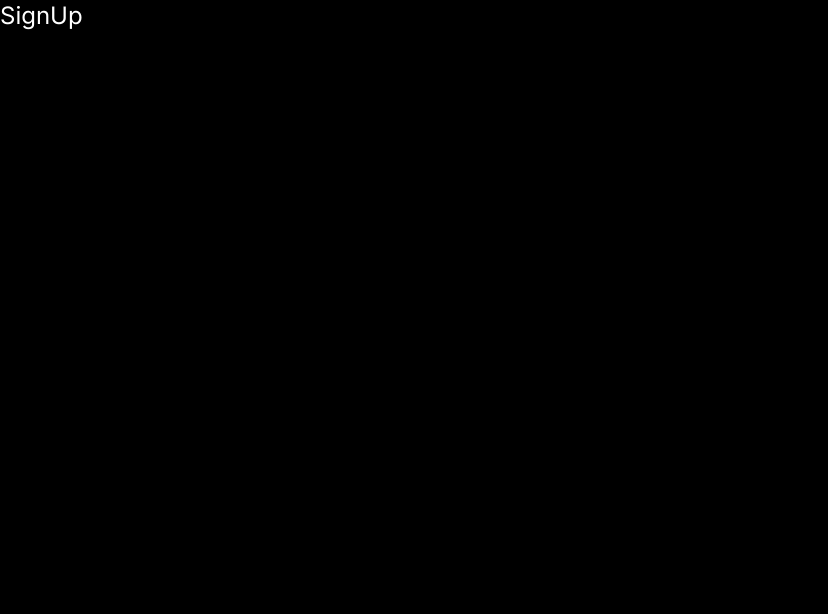
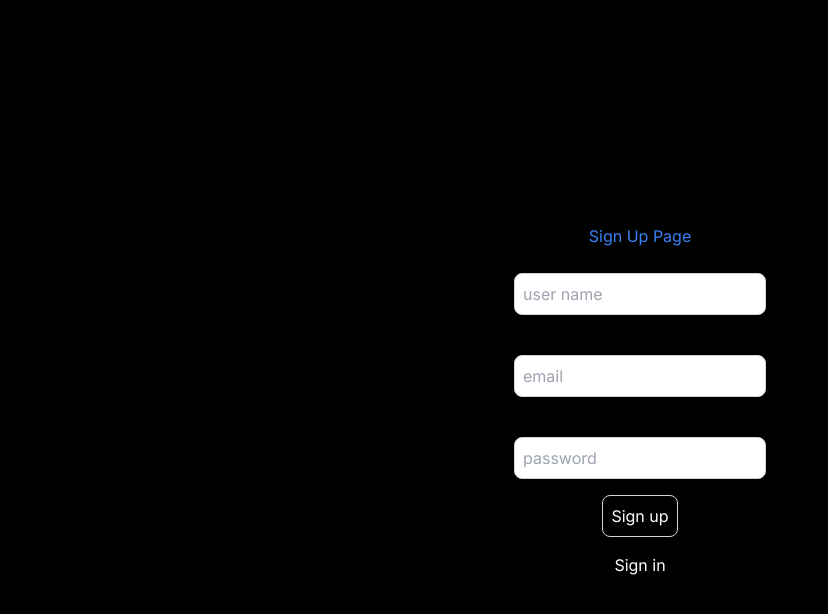
Before and after one commit to SherifAckles/real-estate-typescript, a Next.js app: page /signup in a window 1280 px wide. Shown: the top 614 px of the page, without its empty margins (0-828 px from the left). Built offline with nearby package versions, Linux system fonts and the light colour scheme.

Commit message:
created the signup page

```diff
--- a/src/app/signup/page.tsx
+++ b/src/app/signup/page.tsx
@@ -1,11 +1,70 @@
-import React from "react";
+'use client';
+import React, { useState } from 'react'
+import Link from 'next/link'
+import { useRouter } from 'next/navigation'
+import axios from 'axios'
+
 
 const SignupPage = () => {
+
+  const [user, setUser] = useState({
+    email: '',
+    password: '',
+    username: '',
+
+  })
+  const onSignup = async () => {
+    console.log('signed up withSuccess')
+  }
   return (
-    <div className='flex'>
-      <h1 className='text - center text-white text-2xl'>SignUp</h1>
+    <div
+      className='flex flex-col items-center
+    justify-center min-h-screen py-2'>
+      <h1 className='text-center text-blue-500'>Sign Up Page</h1>
+      <hr />
+      <label htmlFor='username'>username</label>
+      <input
+        className='p-2 border border-gray-300 rounded-lg
+        mb-4 focus:outline-none focus:border -gray-600'
+        id='username'
+        type='text'
+        value={user.username}
+        onChange={(e) => setUser({ ...user, username: e.target.value })}
+        placeholder='user name'
+      />
+      <label htmlFor='username'>email</label>
+      <input
+        className='p-2 border border-gray-300 rounded-lg
+        mb-4 focus:outline-none focus:border -gray-600'
+        id='username'
+        type='text'
+        value={user.email}
+        onChange={(e) => setUser({ ...user, email: e.target.value })}
+        placeholder='email'
+      />
+      <label htmlFor='username'>password</label>
+      <input
+        className='p-2 border border-gray-300 rounded-lg
+        mb-4 focus:outline-none focus:border -gray-600'
+        id='username'
+        type='password'
+        value={user.password}
+        onChange={(e) => setUser({ ...user, password: e.target.value })}
+        placeholder='password'
+      />
+      <button
+        onClick={onSignup}
+        className='p-2 border border-gray-300
+      rounded-lg mb-4 focus:outline-none
+      focus:border-gray-600 text-white'>
+        Sign up
+      </button>
+
+      <Link className='text-white' href='/signIn'>
+        Sign in
+      </Link>
     </div>
   );
-};
+}
 
 export default SignupPage;
```
